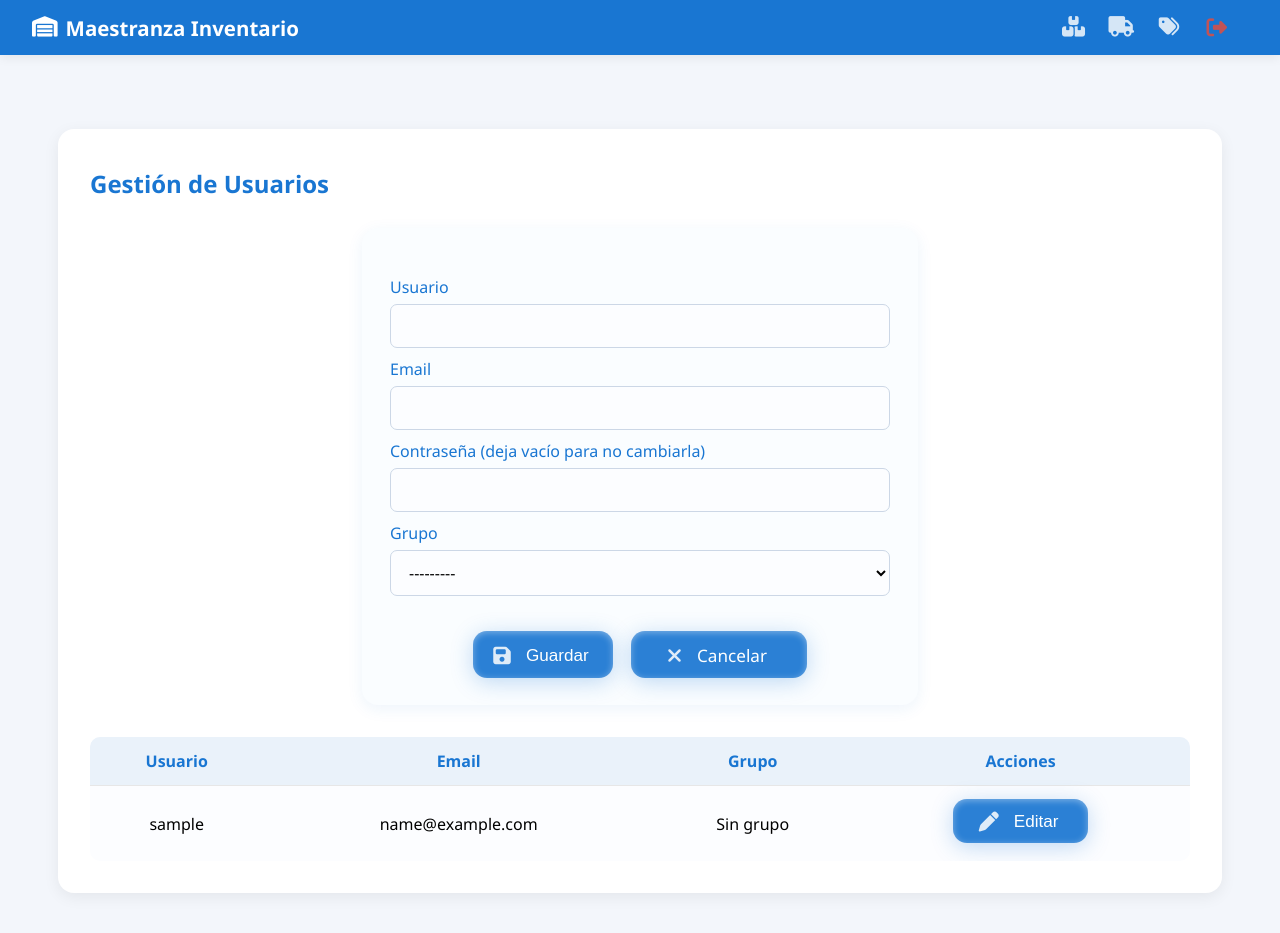
After one commit to Argenis2023/Maestranza, a Django app: page /usuarios/ in a window 1280 px wide. The commit adds this page. Run offline with Django 5.2, Linux system fonts and the light colour scheme; the visitor is signed in with stand-in values (Sample User, id 1); data comes from the database, SQL or seed files in the repository.

Commit message:
Agregar gestión de usuarios: implementar vistas, formularios y plantillas para crear, editar y eliminar usuarios, incluyendo la lógica de permisos y grupos.

```diff
--- a/inventario/productos/templates/productos/lista_productos.html
+++ b/inventario/productos/templates/productos/lista_productos.html
@@ -22,12 +22,16 @@
                     <a href="." class="limpiar-busqueda"><i class="fa-solid fa-xmark"></i></a>
                 {% endif %}
             </form>
+            <div class="header-user-info" style="color:#fff; font-weight:500; margin-left:20px;">
+                <i class="fa-solid fa-user"></i> {{ request.user.username }}
+            </div>
             <div class="header-actions">
                 <a href="{% url 'registrar_movimiento' %}" title="Registrar movimiento"><i class="fa-solid fa-right-left"></i></a>
                 <a href="{% url 'historial_movimientos' %}" title="Ver historial"><i class="fa-solid fa-clock-rotate-left"></i></a>
                 <a href="{% url 'lista_proveedores' %}" title="Proveedores"><i class="fa-solid fa-truck"></i></a>
                 <a href="{% url 'lista_lotes' %}" title="Ver lotes"><i class="fa-solid fa-boxes-stacked"></i></a>
                 <a href="{% url 'lista_categorias' %}" title="Categorías"><i class="fa-solid fa-tags"></i></a>
+                <a href="{% url 'usuarios' %}" title="Usuarios"><i class="fa-solid fa-users"></i></a>
                 <form action="{% url 'logout' %}" method="post" style="display:inline;">
                     {% csrf_token %}
                     <button type="submit" class="icon-btn logout-btn" title="Cerrar sesión">
--- /dev/null
+++ b/inventario/productos/templates/usuarios/usuarios.html
@@ -0,0 +1,113 @@
+{% load static %}
+<!DOCTYPE html>
+<html lang="es">
+<head>
+    <meta charset="UTF-8">
+    <title>Gestión de Usuarios</title>
+    <meta name="viewport" content="width=device-width, initial-scale=1.0">
+    <!-- Font Awesome y tu CSS general -->
+    <link rel="stylesheet" href="https://cdnjs.cloudflare.com/ajax/libs/font-awesome/6.4.0/css/all.min.css">
+    <link rel="stylesheet" href="{% static 'productos/styles.css' %}">
+</head>
+<body>
+    <!-- HEADER FIJO (puedes copiar el tuyo y pegarlo aquí, con los mismos botones/acciones) -->
+    <header class="header-inventario">
+        <div class="header-content">
+            <div class="header-logo">
+                <i class="fa-solid fa-warehouse"></i> Maestranza Inventario
+            </div>
+            <div class="header-actions">
+                <a href="{% url 'lista_productos' %}" title="Inventario"><i class="fa-solid fa-boxes-stacked"></i></a>
+                <a href="{% url 'lista_proveedores' %}" title="Proveedores"><i class="fa-solid fa-truck"></i></a>
+                <a href="{% url 'lista_categorias' %}" title="Categorías"><i class="fa-solid fa-tags"></i></a>
+                <form action="{% url 'logout' %}" method="post" style="display:inline;">
+                    {% csrf_token %}
+                    <button type="submit" title="Cerrar sesión" class="icon-btn logout-btn">
+                        <i class="fa-solid fa-right-from-bracket"></i>
+                    </button>
+                </form>
+            </div>
+        </div>
+    </header>
+    <main class="main-inventario">
+    <div class="container">
+        <h2 style="margin-bottom:28px;">Gestión de Usuarios</h2>
+        <!-- Mensajes de éxito/error -->
+        {% if messages %}
+            {% for message in messages %}
+                <div class="{% if message.tags %}alert-{{ message.tags }}{% endif %}" style="margin-bottom:20px;">{{ message }}</div>
+            {% endfor %}
+        {% endif %}
+
+        <!-- FORMULARIO DE USUARIO -->
+        <div class="form-card" style="max-width:500px; margin-bottom:32px;">
+            <form method="post" autocomplete="off">
+                {% csrf_token %}
+                {{ form.non_field_errors }}
+                <input type="hidden" name="user_id" id="user_id" value="">
+                <label for="id_username">Usuario</label>
+                {{ form.username }}
+                <label for="id_email">Email</label>
+                {{ form.email }}
+                <label for="id_password">Contraseña (deja vacío para no cambiarla)</label>
+                {{ form.password }}
+                <label for="id_group">Grupo</label>
+                {{ form.group }}
+                <div class="form-botones">
+                    <button class="btn-moderno" type="submit" name="save_user">
+                      <i class="fa-solid fa-floppy-disk"></i> Guardar
+                    </button>
+                <a href="{% url 'lista_productos' %}" class="btn-moderno">
+                     <i class="fa-solid fa-xmark"></i> Cancelar
+                </a>
+                </div>
+            </form>
+        </div>
+
+        <!-- TABLA DE USUARIOS -->
+        <table>
+            <thead>
+                <tr>
+                    <th>Usuario</th>
+                    <th>Email</th>
+                    <th>Grupo</th>
+                    <th>Acciones</th>
+                </tr>
+            </thead>
+            <tbody>
+                {% for u in usuarios %}
+                <tr>
+                    <td>{{ u.username }}</td>
+                    <td>{{ u.email }}</td>
+                    <td>{% for g in u.groups.all %}{{ g.name }}{% empty %}Sin grupo{% endfor %}</td>
+                    <td>
+                        <button type="button" class="btn-moderno" onclick="editarUsuario('{{ u.id }}', '{{ u.username }}', '{{ u.email }}', '{% if u.groups.first %}{{ u.groups.first.id }}{% endif %}')">
+                            <i class="fa-solid fa-pen"></i>Editar
+                        </button>
+                        {% if not u.is_superuser %}
+                        <form method="post" style="display:inline;">
+                            {% csrf_token %}
+                            <button class="btn-moderno btn-rojo" type="submit" name="delete_user" value="{{ u.id }}">
+                                <i class="fa-solid fa-trash"></i>Eliminar
+                            </button>
+                        </form>
+                        {% endif %}
+                    </td>
+                </tr>
+                {% endfor %}
+            </tbody>
+        </table>
+    </div>
+    </main>
+    <script>
+        // Llena el formulario con los datos del usuario para editar
+        function editarUsuario(id, username, email, group_id) {
+            document.getElementById('user_id').value = id;
+            document.getElementById('id_username').value = username;
+            document.getElementById('id_email').value = email;
+            document.getElementById('id_password').value = ""; // Vacío, para que no cambie si no escriben
+            document.getElementById('id_group').value = group_id;
+        }
+    </script>
+</body>
+</html>
--- a/inventario/productos/urls.py
+++ b/inventario/productos/urls.py
@@ -4,7 +4,7 @@ from .views import (
     agregar_producto, editar_producto, eliminar_producto,
     lista_proveedores, agregar_proveedor, editar_proveedor, eliminar_proveedor,
     lista_categorias, agregar_categoria, editar_categoria, eliminar_categoria,
-    lista_lotes, crear_lote, editar_lote, eliminar_lote
+    lista_lotes, crear_lote, editar_lote, eliminar_lote, gestionar_usuarios
 )
 
 urlpatterns = [
@@ -26,4 +26,5 @@ urlpatterns = [
     path('lotes/crear/', crear_lote, name='crear_lote'),
     path('lotes/editar/<int:pk>/', editar_lote, name='editar_lote'),
     path('lotes/eliminar/<int:pk>/', eliminar_lote, name='eliminar_lote'),
+    path('usuarios/', gestionar_usuarios, name='usuarios'),  # Solo UNA ruta, con el name 'usuarios'
 ]
--- a/inventario/productos/views.py
+++ b/inventario/productos/views.py
@@ -8,6 +8,8 @@ from .forms import MovimientoForm, ProductoForm, ProveedorForm, LoteForm, Catego
 from django.core.mail import send_mail
 
 from django.contrib.auth.decorators import login_required, permission_required
+from django.contrib.auth.models import User, Group
+from django import forms
 
 # -------- PRODUCTOS --------
 
@@ -94,7 +96,6 @@ def registrar_movimiento(request):
             movimiento.usuario = request.user
 
             try:
-                # SOLO si es salida, descuenta del lote seleccionado
                 if movimiento.tipo == 'OUT':
                     lote = form.cleaned_data['lote']
                     if lote and movimiento.cantidad > lote.cantidad:
@@ -278,3 +279,60 @@ def eliminar_categoria(request, pk):
         messages.success(request, "Categoría eliminada correctamente.")
         return redirect('lista_categorias')
     return render(request, 'productos/eliminar_categoria.html', {'categoria': categoria})
+
+# -------- GESTIÓN DE USUARIOS --------
+
+class UserForm(forms.ModelForm):
+    password = forms.CharField(widget=forms.PasswordInput, required=False)
+    group = forms.ModelChoiceField(queryset=Group.objects.all(), required=True, label='Grupo')
+
+    class Meta:
+        model = User
+        fields = ['username', 'email', 'password', 'group']
+
+    def save(self, commit=True):
+        user = super().save(commit=False)
+        pwd = self.cleaned_data["password"]
+        if pwd:
+            user.set_password(pwd)
+        if commit:
+            user.save()
+            user.groups.clear()
+            user.groups.add(self.cleaned_data["group"])
+        return user
+
+@login_required
+def gestionar_usuarios(request):
+    usuarios = User.objects.all().order_by('username')
+    grupos = Group.objects.all()
+    if request.method == 'POST':
+        # Crear o editar usuario
+        if 'save_user' in request.POST:
+            if request.POST.get('user_id'):
+                usuario = get_object_or_404(User, pk=request.POST['user_id'])
+                form = UserForm(request.POST, instance=usuario)
+            else:
+                form = UserForm(request.POST)
+            if form.is_valid():
+                form.save()
+                messages.success(request, 'Usuario guardado correctamente.')
+                return redirect('usuarios')  # IMPORTANTE: nombre de la url en urls.py
+            else:
+                messages.error(request, 'Corrige los errores.')
+        # Eliminar usuario
+        elif 'delete_user' in request.POST:
+            usuario = get_object_or_404(User, pk=request.POST['delete_user'])
+            if usuario.is_superuser:
+                messages.error(request, 'No puedes eliminar al superusuario.')
+            else:
+                usuario.delete()
+                messages.success(request, 'Usuario eliminado.')
+            return redirect('usuarios')
+    else:
+        form = UserForm()
+
+    return render(request, 'usuarios/usuarios.html', {
+        'usuarios': usuarios,
+        'grupos': grupos,
+        'form': form,
+    })
```
Also changed, not shown: inventario/productos/templates/registration/login.html (+16 -26 lines).
